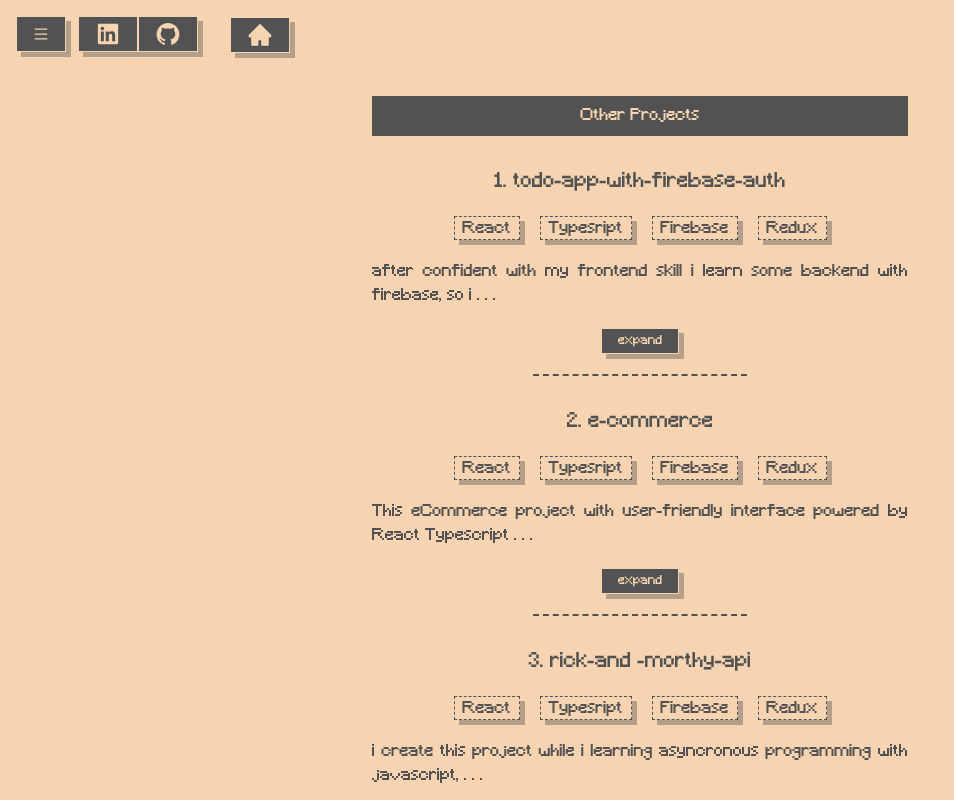
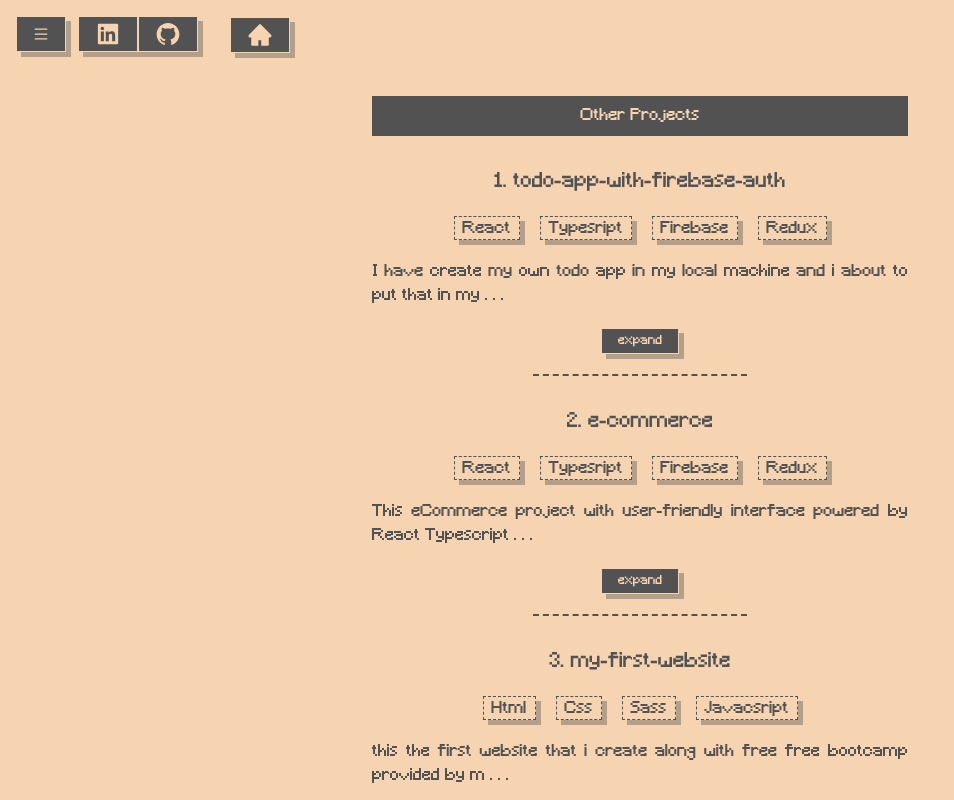
Before and after one commit to atib-gmc/new-portfolio-, a React (Vite) app: page /projects in a window 1280 px wide. Shown: the top 800 px of the page, without its empty margins (0-954 px from the left). Built offline with nearby package versions, Linux system fonts and the light colour scheme.

Commit message:
fixing bug

```diff
--- a/src/components/Navbar/index.tsx
+++ b/src/components/Navbar/index.tsx
@@ -43,7 +43,9 @@ const Navbar = () => {
                 "shadow-btn-hover mr-[4px] bg-main-yellow text-main-dark shadow-main-yellow"
                 }`}
             >
+              <a href="https://www.linkedin.com/in/atib-atib-65a974252/" target="_blank">
               <AiFillLinkedin size={26} />
+              </a>
             </CustomButton>
             <CustomButton
               className={`text-sm ${isDropdownOpen &&
--- a/src/components/pages/mainPage/Projects.tsx
+++ b/src/components/pages/mainPage/Projects.tsx
@@ -26,10 +26,9 @@ const projects: Project[] = [
     url: "https://e-commerce-firebase.netlify.app/",
     gitHub: "",
     imgs: [
-      "https://res.cloudinary.com/dhvra0tqf/image/upload/v1700838692/ltp0sydo6k93orbinr6y.png",
-      "https://res.cloudinary.com/dhvra0tqf/image/upload/v1700838692/ltp0sydo6k93orbinr6y.png",
-      "https://res.cloudinary.com/dhvra0tqf/image/upload/v1700838691/artgpr5jraqsxhimb6zr.png",
-      "https://res.cloudinary.com/dhvra0tqf/image/upload/v1700838591/oj6pq48ahxg8t2kokqom.png",
+      "https://res.cloudinary.com/dhvra0tqf/image/upload/v1704549579/porto/v1tdfidm24k8zw9v6agp.png",
+      "https://res.cloudinary.com/dhvra0tqf/image/upload/v1704549579/porto/q8ty9ymgjp5vnikyt0d7.png",
+      "https://res.cloudinary.com/dhvra0tqf/image/upload/v1704549578/porto/aqexqcsajgo2hb675vr7.png",
     ],
   }, {
     name: "fullstack-blog-app(mern + jwt)",
--- a/src/components/pages/mainPage/index.tsx
+++ b/src/components/pages/mainPage/index.tsx
@@ -15,13 +15,11 @@ const Main = () => {
       <section id="about" className="skills text-justify justify-center  flex flex-wrap gap-4">
         <p className="   ">
           My name is Atib i'am self taught web developer from Lebak Banten,
-          welcome to my portfolio
+          welcome to my portfolio.
         </p>
         {showMore && (
           <p>
-            Lorem ipsum dolor sit amet consectetur, adipisicing elit. Eius, qui!
-            Quod iure minima impedit fuga minus quae debitis quo libero deleniti
-            veritatis saepe inventore maxime, magnam, facere quia! Hic, unde.
+            i am an intpt who love tech and cup of coffe
           </p>
         )}
         <CustomButton onClick={() => setShowMore((pre) => !pre)}>
--- a/src/components/pages/otherProjects/index.tsx
+++ b/src/components/pages/otherProjects/index.tsx
@@ -11,13 +11,14 @@ const projects: Project[] = [
     name: "todo-app-with-firebase-auth",
     stacks: ["React", "Typesript", "Firebase", "Redux"],
     description:
-      "after confident with my frontend skill i learn some backend with firebase, so i create todo app with authentication, so user can save their todos.",
+          "I have create my own todo app in my local machine and i about to put that in my portfolio, but i realize it was too ordinary and it was too dumb if i put that thing on my portfolio, so i need to make it little bit differnt, i was thinking it will be nice if user can register/login to the app and store their todo, but i have zero knowledge of backend and it was too overwhelming to learn that at that time and chatgpt didnt even born yet, after some research i found firebase, a free ready to go backend from google and the best thing is it already have authentication system out of the box. the learning curve isnt really that hard but quite challanging, after some googling and youtube i've finaly manage to build that aplication, i know its not really that impressive, but it was gate for me to little understanding of backend which is i learn in the next project",
     gitHub: "https://github.com/adios35/socialMediaAppFireBase",
-    url: "https://social-media-app-fire-base.vercel.app",
+    url: "https://todofirebase-app.netlify.app/",
     imgs: [
-      "https://res.cloudinary.com/dhvra0tqf/image/upload/v1700575610/projects/wmxdq6xl6d1gz02fphbz.png",
-      "https://res.cloudinary.com/dhvra0tqf/image/upload/v1700575608/projects/vi43mlov0ns1rkrl7jrl.png",
-      "https://res.cloudinary.com/dhvra0tqf/image/upload/v1700575605/projects/y8mtonz27lewxvfwqfta.png",
+      "https://res.cloudinary.com/dhvra0tqf/image/upload/v1705379331/porto/nyadf9hnx0l9j766dawk.png",
+      "https://res.cloudinary.com/dhvra0tqf/image/upload/v1705379331/porto/jin13oczljk1kxxagmxy.png",
+      "https://res.cloudinary.com/dhvra0tqf/image/upload/v1705379331/porto/ee2aeuz8tzcbpqjw3hkc.png",
+      "https://res.cloudinary.com/dhvra0tqf/image/upload/v1705379331/porto/xgkr18zegdz3gbrnxtsi.png",
     ],
   },
   {
@@ -33,12 +34,13 @@ const projects: Project[] = [
       "https://res.cloudinary.com/dhvra0tqf/image/upload/v1700838691/artgpr5jraqsxhimb6zr.png",
       "https://res.cloudinary.com/dhvra0tqf/image/upload/v1700838591/oj6pq48ahxg8t2kokqom.png",
     ],
-  }, {
-    name: "rick-and -morthy-api",
-    stacks: ["React", "Typesript", "Firebase", "Redux"],
+  },
+  {
+    name: "my-first-website",
+    stacks: ["Html", "Css", "Sass", "Javacsript"],
     description:
-      "i create this project while i learning asyncronous programming with javascript, i also learn pagination and dynamic routing",
-    url: "https://e-commerce-firebase.netlify.app/",
+      "this the first website that i create along with free free bootcamp provided by my goverment",
+    url: "https://my-first-project-course-website.netlify.app/",
     gitHub: "",
     imgs: [
       "https://res.cloudinary.com/dhvra0tqf/image/upload/v1700838692/ltp0sydo6k93orbinr6y.png",
@@ -46,7 +48,7 @@ const projects: Project[] = [
       "https://res.cloudinary.com/dhvra0tqf/image/upload/v1700838691/artgpr5jraqsxhimb6zr.png",
       "https://res.cloudinary.com/dhvra0tqf/image/upload/v1700838591/oj6pq48ahxg8t2kokqom.png",
     ],
-  }
+  },
 ];
 
 const OtherProject = () => {
```
